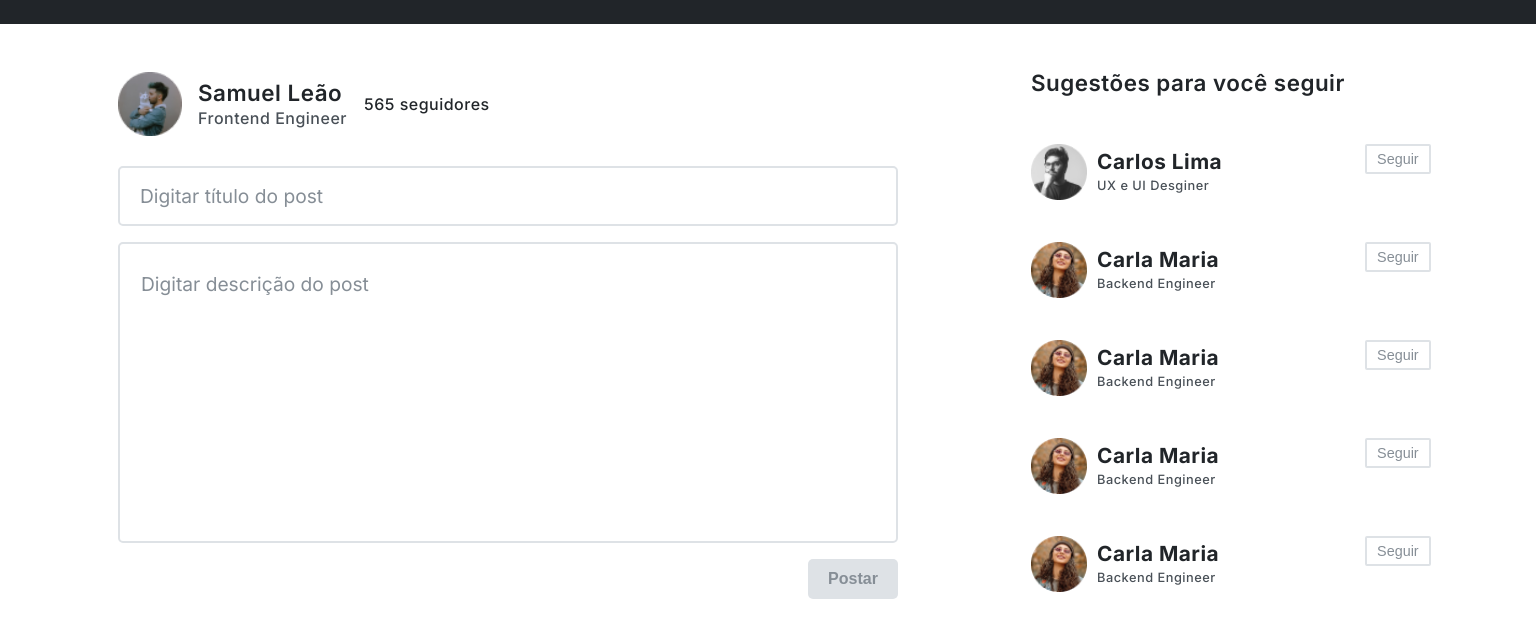
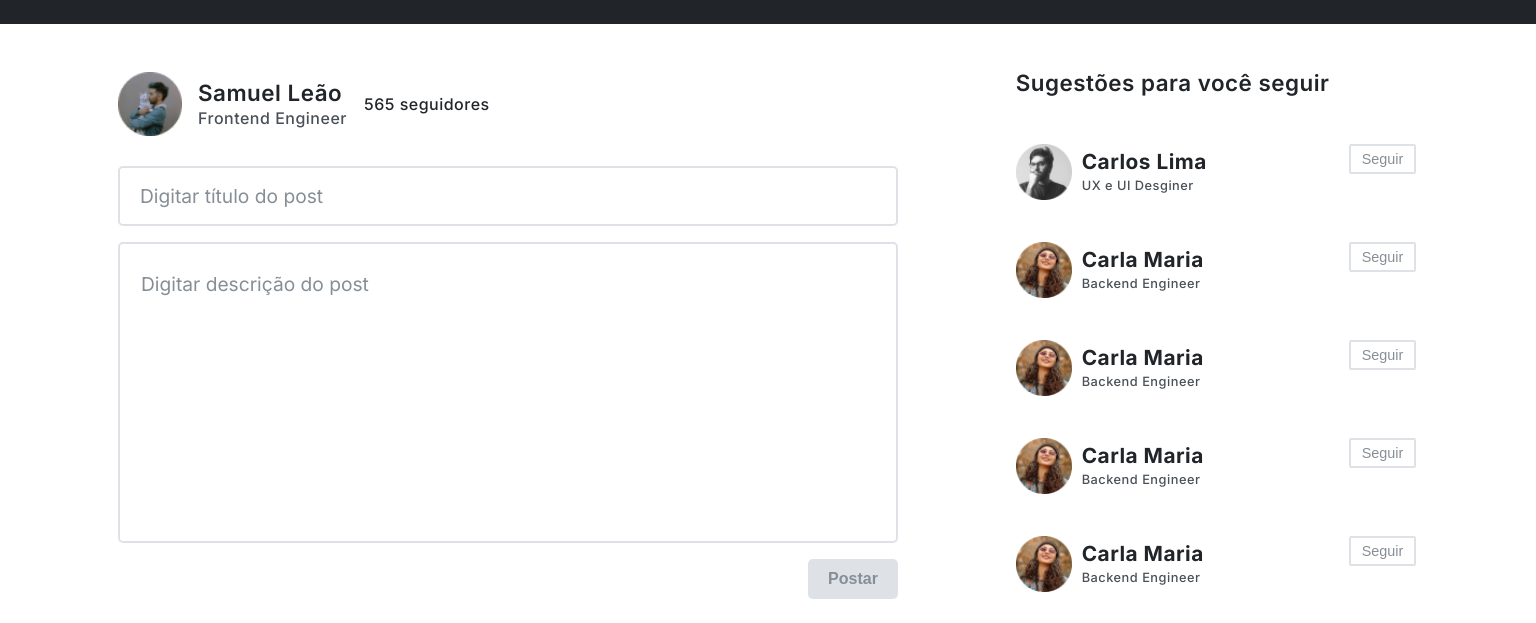
Before and after one commit to Kenzie-Academy-Brasil-Developers/m2-entrega-rede-social-Su6eate9, a plain HTML site: page src/html/dashboard.html in a window 1536 px wide. Shown: the part 56-679 px from the top of the page. Drawn offline with Linux system fonts and the light colour scheme.

Commit message:
feat: fix css

```diff
--- a/src/styles/dashboardDesktop.css
+++ b/src/styles/dashboardDesktop.css
@@ -59,7 +59,7 @@
         width: 35%;
         padding: 0 0 0 3rem;
         position: fixed;
-        left: 64%;
+        left: 63%;
     }
     aside > h2{
         font-size: 1.4rem;
--- a/src/styles/dashboardMobile.css
+++ b/src/styles/dashboardMobile.css
@@ -281,6 +281,7 @@ aside > h2{
     display: flex;
     align-items: center;
     gap: 30px;
+    margin-bottom: 30px;
 }
 #btn__openPost{
     padding: 0px 12px;
```
